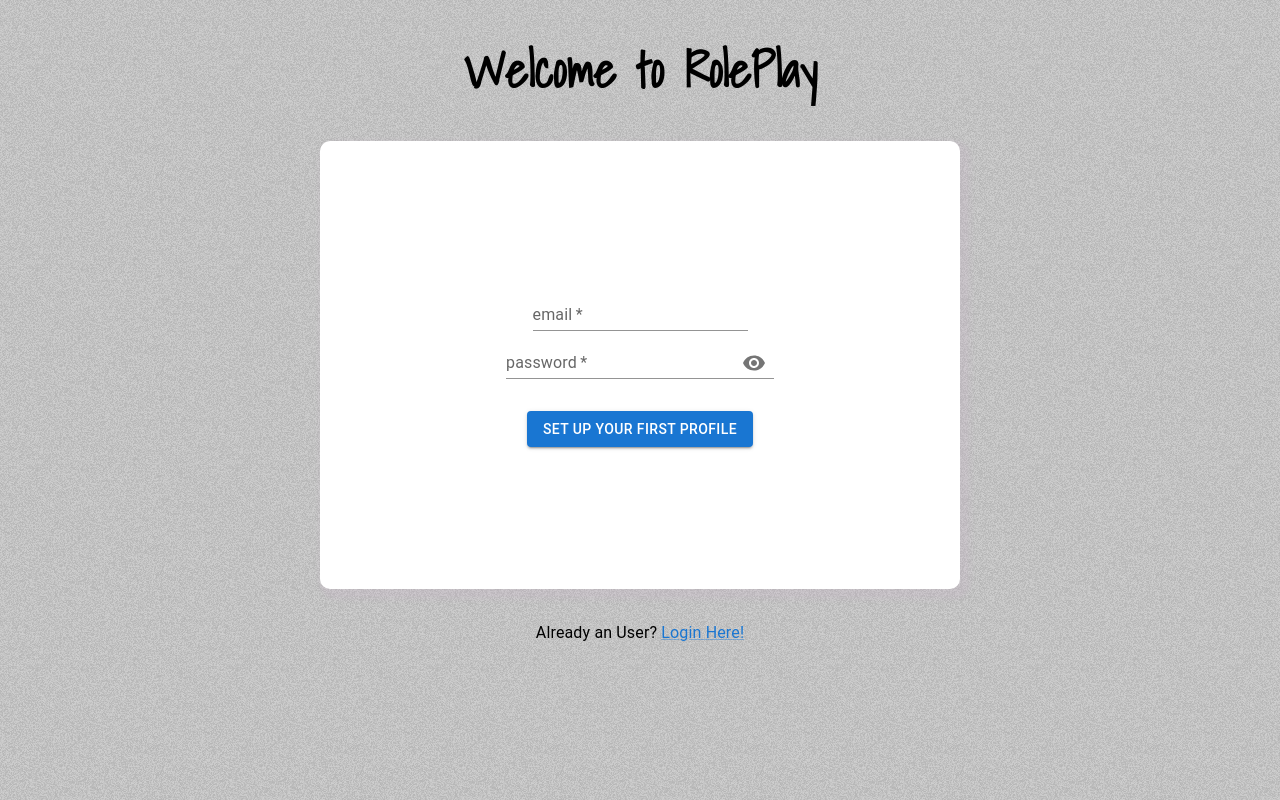
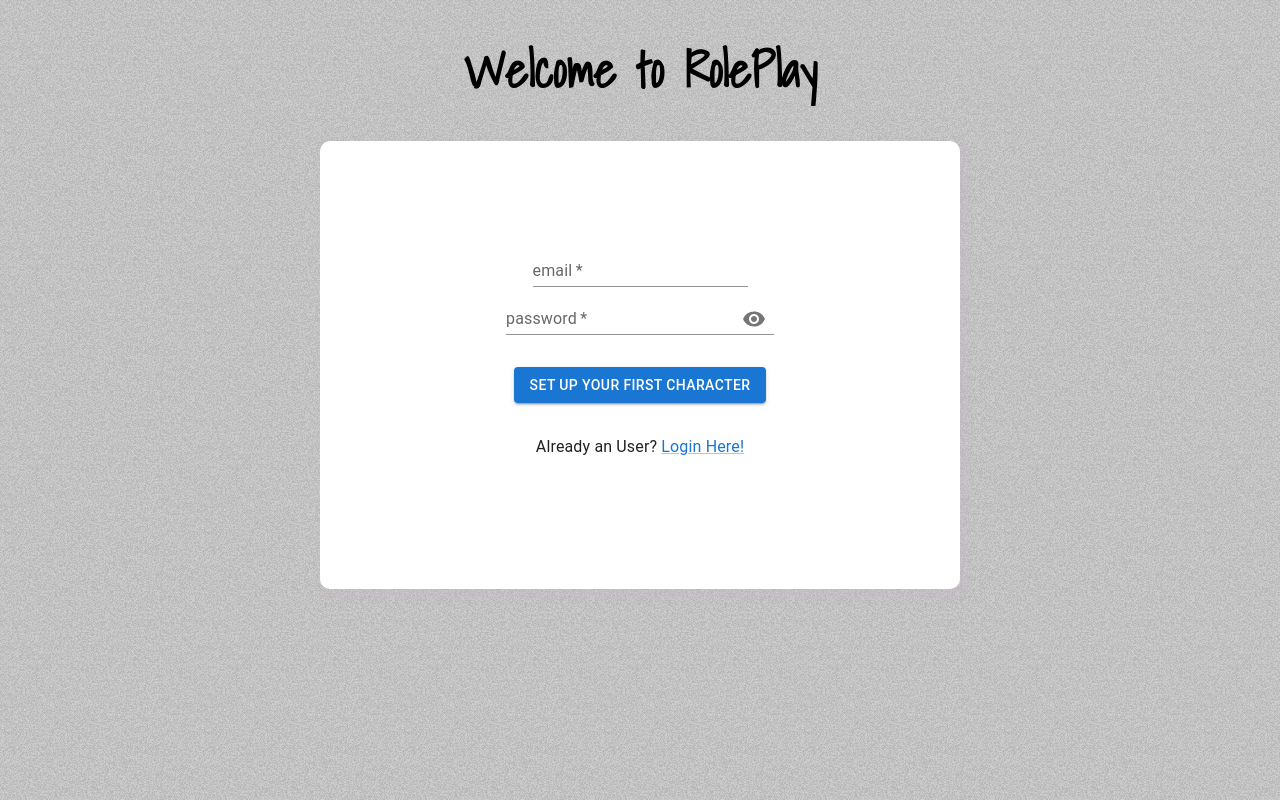
Before and after one commit to Noemi890/Roleplay_RPG-Text-based, a React (Create React App) app in the folder client/: page / in a window 1280 px wide. Built offline with nearby package versions, Linux system fonts and the light colour scheme.

Commit message:
fix: style changes

```diff
--- a/client/src/components/profile/Profile.jsx
+++ b/client/src/components/profile/Profile.jsx
@@ -7,9 +7,10 @@ import { Card, TextField, Button } from "@mui/material";
 
 const Profile = () => {
   const [userCharacter, setUserCharacter] = useState(userProfileCreation);
+  const location = useLocation();
 
   useEffect(() => {
-    console.log(location.state);
+    console.log(location);
     if (location.state) {
     setUserCharacter({
       ...location.state,
@@ -18,7 +19,6 @@ const Profile = () => {
     // eslint-disable-next-line
   }, []);
 
-  const location = useLocation();
 
   const handleChange = (e) => {
     const { name, value } = e.target;
--- a/client/src/components/user/Form.jsx
+++ b/client/src/components/user/Form.jsx
@@ -34,6 +34,7 @@ const Form = ({ details, handleChange }) => {
         className="form_register"
         variant="standard"
         label="password"
+        pattern="/^(?=.*[a-z])(?=.*[A-Z])(?=.*\d)(?=.*[#$@!%&*?])[A-Za-z\d#$@!%&*?]{8,30}$/"
         type={show ? type.text : type.password}
         name="password"
         value={details.password}
--- a/client/src/components/user/Login.jsx
+++ b/client/src/components/user/Login.jsx
@@ -29,10 +29,10 @@ const LoginPage = () => {
         <Button variant="contained" onClick={handleSubmit}>
           Login
         </Button>
+        <Typography className="login_href">
+          Don't have an account? <Link href="/">Sign Up Here!</Link>
+        </Typography>
       </Card>
-      <Typography className="login_href">
-        Don't have an account? <Link href="/">Sign Up Here!</Link>
-      </Typography>
     </div>
   );
 };
--- a/client/src/components/user/Register.jsx
+++ b/client/src/components/user/Register.jsx
@@ -29,12 +29,12 @@ const RegisterPage = () => {
           variant="contained"
           onClick={() => navigate('/profile/create', { state: {...registerDetails} })}
         >
-          Set up your first profile
+          Set up your first character
         </Button>
+        <Typography className="login_href">
+          Already an User? <Link href="/login">Login Here!</Link>
+        </Typography>
       </Card>
-      <Typography className="login_href">
-        Already an User? <Link href="/login">Login Here!</Link>
-      </Typography>
     </div>
   );
 };
```
